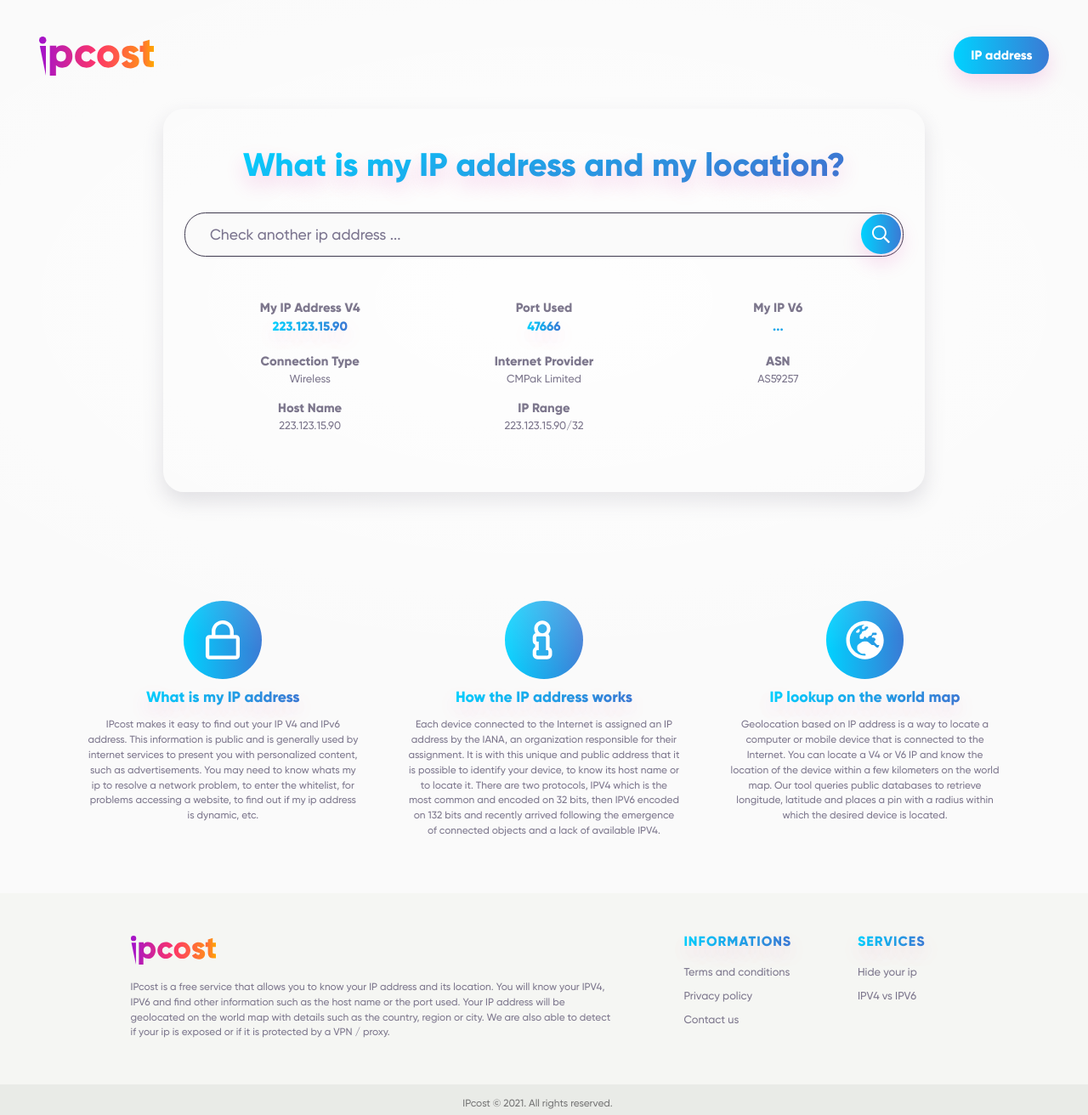
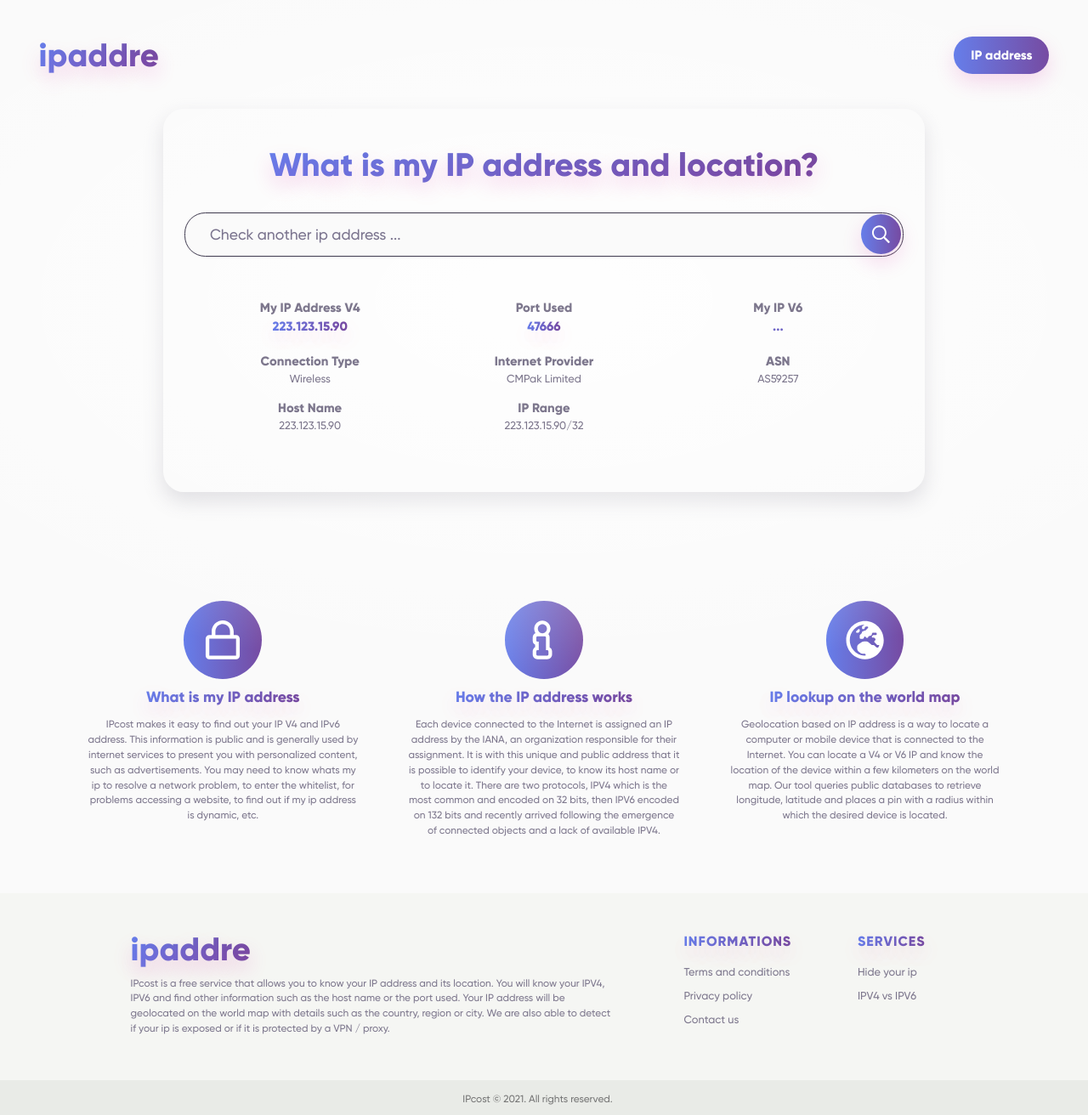
Before and after one commit to bilalchawdhary1/IP-Tracking, a plain HTML site: page index.html in a window 1280 px wide. Shown: the top 1312 px of the page at 85% size. Drawn offline with Linux system fonts and the light colour scheme.

Commit message:
logo done

```diff
--- a/data/css/style.css
+++ b/data/css/style.css
@@ -283,7 +283,7 @@ body {
 .dr {
   display: inline-block;
   /* background: linear-gradient(to right, #9e11d0, #ff3766, #ffab02); */
- background: linear-gradient(to right, #00d2ff, #3a7bd5);
+  background: linear-gradient(to right, #667eea, #764ba2);
   background-clip: border-box;
   -webkit-background-clip: text;
   -webkit-text-fill-color: transparent;
@@ -421,7 +421,7 @@ body {
 
 #h nav a.ac {
   /* background: linear-gradient(to right, #9e11d0, #ff3766, #ffab02); */
- background: linear-gradient(to right, #00d2ff, #3a7bd5);
+  background: linear-gradient(to right, #667eea, #764ba2);
   color: #fff;
   box-shadow: 0 10px 25px rgba(214, 21, 154, 0.15);
   border: 0;
@@ -746,7 +746,15 @@ body {
   font-family: inherit;
   font-size: calc(14px + 4 * (100vw - 320px) / 1080);
 }
-
+.logo{
+  font-weight: 800;
+    font-size: calc(25px + 15*(100vw - 320px) / 1080);
+    white-space: nowrap;
+    text-align: center;
+}
+.logo-btm{
+  margin-bottom: 10px;
+}
 .f button {
   transition: transform 0.2s;
   box-shadow: 0 10px 25px rgba(214, 21, 154, 0.15);
@@ -758,8 +766,7 @@ body {
   position: absolute;
   top: 1px;
   right: 2px;
-  /* background: linear-gradient(45deg, #9e11d0, #ff3766, #ffab02); */
- background: linear-gradient(to right, #00d2ff, #3a7bd5);
+  background: linear-gradient(to right, #667eea, #764ba2);
   border-radius: calc(20px + 5 * (100vw - 320px) / 1080);
 }
 
@@ -790,7 +797,7 @@ body {
 .u i {
   margin: auto;
   /* background: linear-gradient(45deg, #9e11d0, #ff3766, #ffab02); */
- background: linear-gradient(to right, #00d2ff, #3a7bd5);
+  background: linear-gradient(to right, #667eea, #764ba2);
   display: flex;
   align-items: center;
   justify-content: center;
--- a/index.html
+++ b/index.html
@@ -48,7 +48,8 @@
     <header id="h">
         <div class="l">
             <a class="lg" title="My IP address" href="/">
-                <img class="lo" alt="IPcost" src="/data/img/logo.svg">
+                <!-- <img class="lo" alt="IPcost" src="/data/img/logo.svg"> -->
+                 <h1 class="dr logo" >ipaddre</h1>
             </a>
         </div>
         <nav class="m">
@@ -84,7 +85,7 @@
         </div>
         <div class="l">
             <h1>
-                <span class="dr">What is my IP address and my location?</span>
+                <span class="dr">What is my IP address and location?</span>
                 <!-- <strong><span class="dr"></span></strong> -->
             </h1>
             <form class="f" method="post" action="/">
@@ -262,7 +263,8 @@
         <div class="t">
             <div class="c">
                 <div class="l">
-                    <img class="lo" alt="IPcost" src="/data/img/logo.svg">
+                    <!-- <img class="lo" alt="IPcost" src="/data/img/logo.svg"> -->
+                    <h1 class="dr logo logo-btm" >ipaddre</h1>
                     <p>IPcost is a free service that allows you to know your IP address and its location. You will know
                         your IPV4, IPV6 and find other information such as the host name or the port used. Your IP
                         address will be geolocated on the world map
```
